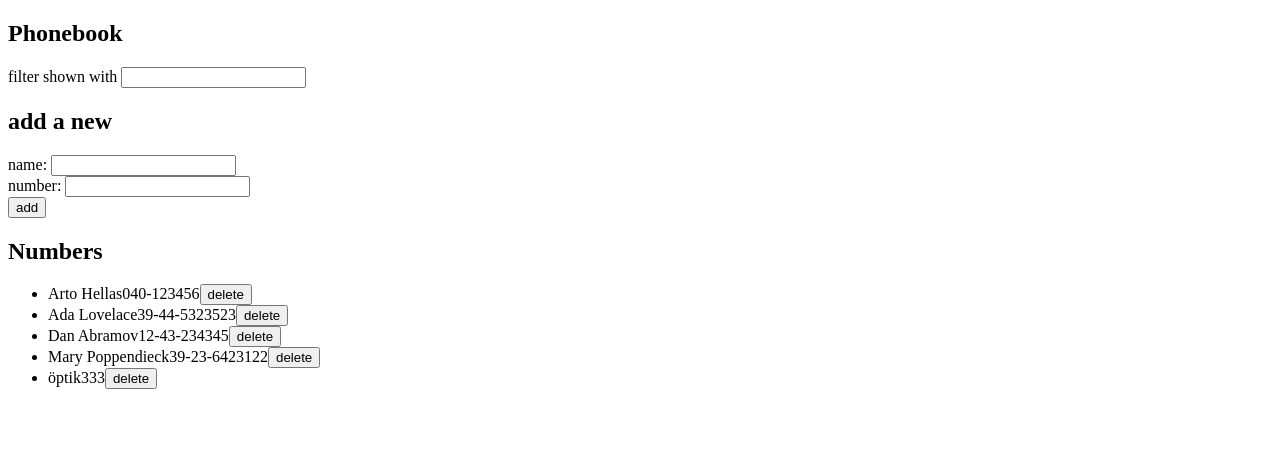
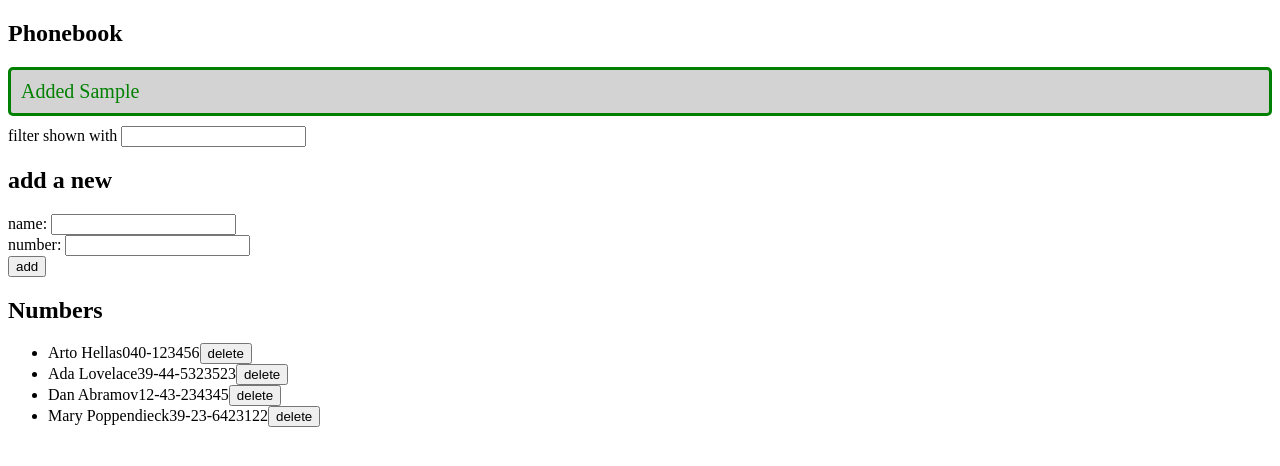
Before and after one commit to saaruuna/fullstack-2022, a React (Create React App) app in the folder part2/phonebook/: page / in a window 1280 px wide. Both pictures are taken after typing "Sample", "Sample" into the empty fields and a click on the button "add". Shown: the top 466 px of the page. Built offline with nearby package versions, Linux system fonts and the light colour scheme; no server answers; data requests are answered from the project's data file.

Commit message:
part 2.19

```diff
--- a/part2/phonebook/db.json
+++ b/part2/phonebook/db.json
@@ -19,11 +19,6 @@
       "name": "Mary Poppendieck",
       "number": "39-23-6423122",
       "id": 4
-    },
-    {
-      "id": 5,
-      "name": "öptik",
-      "number": "333"
     }
   ]
 }
--- a/part2/phonebook/src/App.js
+++ b/part2/phonebook/src/App.js
@@ -3,10 +3,12 @@ import contactService from './services/contacts'
 import Contacts from './components/Contacts'
 import NewContactForm from './components/NewContactForm'
 import SearchForm from './components/SearchForm'
+import Notification from './components/Notification'
 
 const App = () => {
   const [persons, setPersons] = useState([])
   const [searchName, setNewSearchName] = useState('')
+  const [successMessage, setSuccessMessage] = useState(null)
 
   useEffect(() => {
     contactService.
@@ -18,9 +20,10 @@ const App = () => {
   return (
     <div>
       <h2>Phonebook</h2>
+      <Notification message={successMessage}/>
       <SearchForm searchName={searchName} setNewSearchName={setNewSearchName} />
       <h2>add a new</h2>
-      <NewContactForm persons={persons} setPersons={setPersons}/>
+      <NewContactForm persons={persons} setPersons={setPersons} setSuccessMessage={setSuccessMessage}/>
       <h2>Numbers</h2>
       <Contacts persons={persons} searchName={searchName} setPersons={setPersons}/>
     </div>
--- a/part2/phonebook/src/components/NewContactForm.js
+++ b/part2/phonebook/src/components/NewContactForm.js
@@ -1,7 +1,7 @@
 import { useState } from 'react'
 import contactService from '../services/contacts'
 
-const NewContactForm = ({persons, setPersons}) => {
+const NewContactForm = ({persons, setPersons, setSuccessMessage}) => {
     const [newName, setNewName] = useState('')
     const [newNumber, setNewNumber] = useState('')
 
@@ -22,6 +22,8 @@ const NewContactForm = ({persons, setPersons}) => {
             .then(response => {
               setPersons(persons.map(person => person.id === changedObject.id ? response.data : person))
             })
+            setSuccessMessage(`Updated ${nameObject.name}`)
+            setTimeout(() => {setSuccessMessage(null)}, 5000)
           }
         } else {
           contactService
@@ -29,6 +31,8 @@ const NewContactForm = ({persons, setPersons}) => {
           .then(response => {
             setPersons(persons.concat(response.data))
           })
+          setSuccessMessage(`Added ${nameObject.name}`)
+          setTimeout(() => {setSuccessMessage(null)}, 5000)
         }
 
         setNewName('')
--- /dev/null
+++ b/part2/phonebook/src/components/Notification.js
@@ -0,0 +1,13 @@
+const Notification = ({ message }) => {
+    if (message === null) {
+      return null
+    }
+
+    return (
+      <div className='success'>
+        {message}
+      </div>
+    )
+  }
+
+export default Notification
--- /dev/null
+++ b/part2/phonebook/src/index.css
@@ -0,0 +1,9 @@
+.success {
+    color: green;
+    background: lightgrey;
+    font-size: 20px;
+    border-style: solid;
+    border-radius: 5px;
+    padding: 10px;
+    margin-bottom: 10px;
+  }
--- a/part2/phonebook/src/index.js
+++ b/part2/phonebook/src/index.js
@@ -1,5 +1,6 @@
 import React from 'react'
 import ReactDOM from 'react-dom/client'
 import App from './App'
+import './index.css'
 
 ReactDOM.createRoot(document.getElementById('root')).render(<App />)
```
